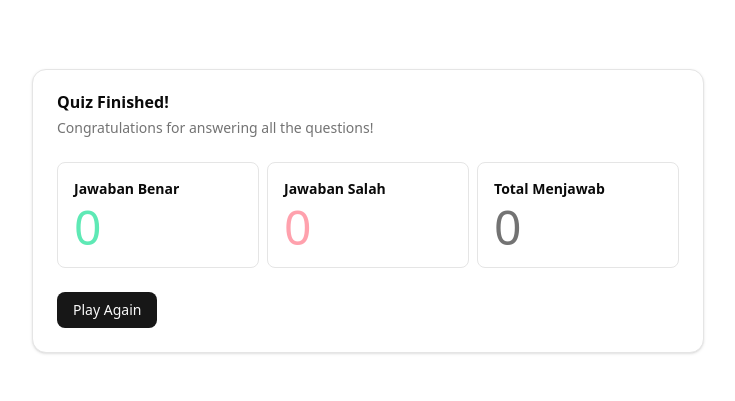
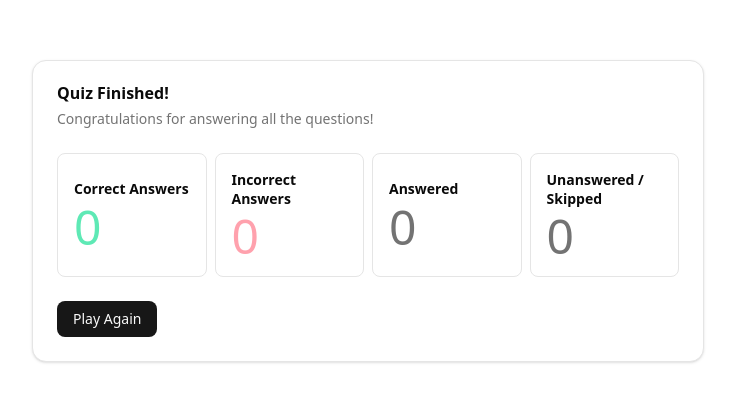
Before and after one commit to awang-karisma/trivia-app, a Next.js app: page /quiz/finish in a window 1280 px wide. Shown: the part 189-590 px from the top of the page, without its empty margins (272-1007 px from the left). Built offline with nearby package versions, Linux system fonts and the light colour scheme.

Commit message:
fix: stats incorrectly displayed

```diff
--- a/src/app/quiz/finish/finish-page.tsx
+++ b/src/app/quiz/finish/finish-page.tsx
@@ -26,6 +26,7 @@ export default function FinishPage({
   incorrect?: number;
 }) {
   const router = useRouter();
+  const answered = (correct ?? 0) + (incorrect ?? 0);
   return (
     <Card className="w-full sm:w-2xl">
       <CardHeader>
@@ -34,10 +35,10 @@ export default function FinishPage({
           Congratulations for answering all the questions!
         </CardDescription>
       </CardHeader>
-      <CardContent className="grid grid-cols-3 gap-2">
+      <CardContent className="grid grid-cols-2 md:grid-cols-4 gap-2">
         <Item variant={"outline"}>
           <ItemContent>
-            <ItemTitle className="font-semibold">Jawaban Benar</ItemTitle>
+            <ItemTitle className="font-semibold">Correct Answers</ItemTitle>
             <ItemDescription className="text-5xl text-emerald-300">
               {correct}
             </ItemDescription>
@@ -45,7 +46,7 @@ export default function FinishPage({
         </Item>
         <Item variant={"outline"}>
           <ItemContent>
-            <ItemTitle className="font-semibold">Jawaban Salah</ItemTitle>
+            <ItemTitle className="font-semibold">Incorrect Answers</ItemTitle>
             <ItemDescription className="text-5xl text-rose-300">
               {incorrect}
             </ItemDescription>
@@ -53,7 +54,15 @@ export default function FinishPage({
         </Item>
         <Item variant={"outline"}>
           <ItemContent>
-            <ItemTitle className="font-semibold">Total Menjawab</ItemTitle>
+            <ItemTitle className="font-semibold">Answered</ItemTitle>
+            <ItemDescription className="text-5xl">{answered}</ItemDescription>
+          </ItemContent>
+        </Item>
+        <Item variant={"outline"}>
+          <ItemContent>
+            <ItemTitle className="font-semibold">
+              Unanswered / Skipped
+            </ItemTitle>
             <ItemDescription className="text-5xl">{unanswered}</ItemDescription>
           </ItemContent>
         </Item>
--- a/src/components/quiz/question-box.tsx
+++ b/src/components/quiz/question-box.tsx
@@ -1,6 +1,6 @@
 "use client";
 import { useRouter } from "next/navigation";
-import { useEffect, useRef, useState } from "react";
+import { useCallback, useEffect, useRef, useState } from "react";
 import { Progress } from "@/components/ui/progress";
 import type { TriviaResponse } from "@/types/OpenTDB";
 import { Button } from "../ui/button";
@@ -8,6 +8,7 @@ import {
   Card,
   CardContent,
   CardDescription,
+  CardFooter,
   CardHeader,
   CardTitle,
 } from "../ui/card";
@@ -44,6 +45,21 @@ export default function QuestionBox({
   ].answers.map((answer) => atob(answer));
   const correctAnswer = questions.results[currentQuestionIndex].correct_answer;
 
+  const unanswered = mappedQuestionsRef.current
+    .filter((q) => q.status === 0)
+    .length.toString();
+  const correct = mappedQuestionsRef.current
+    .filter((q) => q.status === 1)
+    .length.toString();
+  const incorrect = mappedQuestionsRef.current
+    .filter((q) => q.status === 2)
+    .length.toString();
+
+  const handleQuizTimeout = useCallback(() => {
+    const params = new URLSearchParams({ unanswered, correct, incorrect });
+    router.push(`/quiz/finish?${params.toString()}`);
+  }, [unanswered, correct, incorrect, router]);
+
   const handleAnswerClick = (answer: string) => {
     const status =
       answer === atob(questions.results[currentQuestionIndex].correct_answer)
@@ -53,20 +69,14 @@ export default function QuestionBox({
     mappedQuestionsRef.current[currentQuestionIndex].status = status;
 
     if (currentQuestionIndex >= mappedQuestionsRef.current.length - 1) {
-      const unanswered = mappedQuestionsRef.current
-        .filter((q) => q.status === 0)
-        .length.toString();
-      const correct = mappedQuestionsRef.current
-        .filter((q) => q.status === 1)
-        .length.toString();
-      const incorrect = mappedQuestionsRef.current
-        .filter((q) => q.status === 2)
-        .length.toString();
-      const params = new URLSearchParams({ unanswered, correct, incorrect });
-      router.push(`/quiz/finish?${params.toString()}`);
+      handleQuizTimeout();
     } else {
       setCurrentQuestionIndex(currentQuestionIndex + 1);
     }
+  };
+
+  const handleSkipButton = () => {
+    setCurrentQuestionIndex(currentQuestionIndex + 1);
   };
 
   const formatTime = (time: number) => {
@@ -85,9 +95,12 @@ export default function QuestionBox({
   }, []);
 
   useEffect(() => {
-    if (currentTimeLeft <= 0 && timer.current) clearInterval(timer.current);
+    if (currentTimeLeft <= 0 && timer.current) {
+      clearInterval(timer.current);
+      handleQuizTimeout();
+    }
     setProgress(Math.floor((currentTimeLeft / quizTimeout) * 100));
-  }, [currentTimeLeft, quizTimeout]);
+  }, [currentTimeLeft, quizTimeout, handleQuizTimeout]);
 
   return (
     <>
@@ -118,6 +131,11 @@ export default function QuestionBox({
               </Button>
             ))}
           </CardContent>
+          <CardFooter>
+            <Button variant={"ghost"} onClick={handleSkipButton}>
+              Skip
+            </Button>
+          </CardFooter>
         </Card>
       ) : (
         <div>Loading questions...</div>
```
